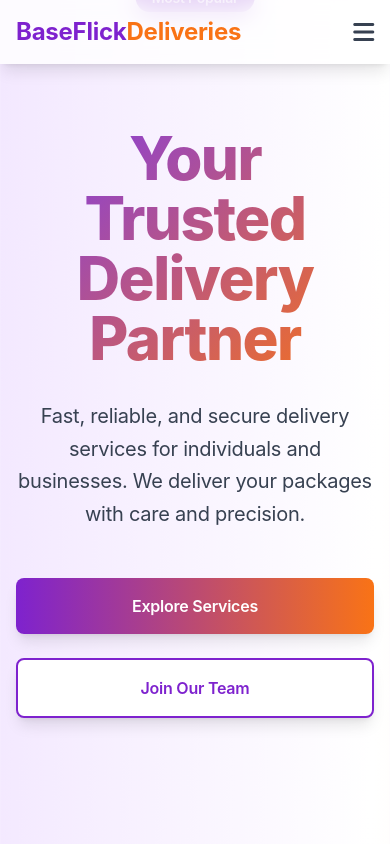
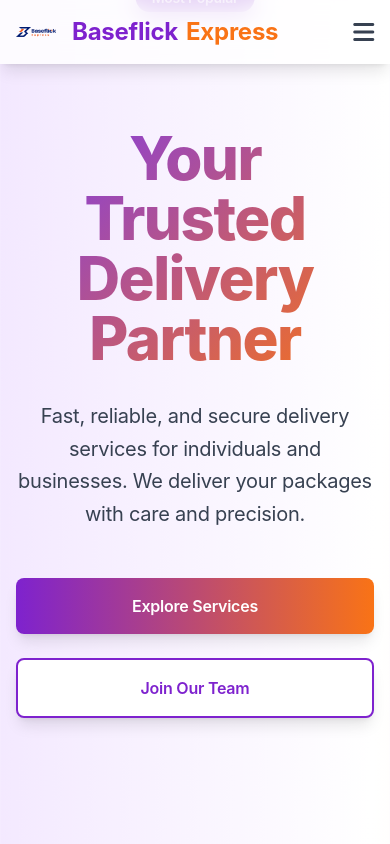
Before and after one commit to ObuliAbraham/baseflick-delivery, a website: page index.html in a window 390 px wide. Shown: the top 844 px of the page. Drawn offline with nearby package versions, Linux system fonts and the light colour scheme; a web font is replaced by a local one.

Commit message:
Add logo and update branding in index.html
Introduced a new logo image and updated the branding from 'BaseFlick Deliveries' to 'Baseflick Express' in the navigation and mobile menu. The logo is now displayed alongside the brand name in both desktop and mobile views.

```diff
--- a/index.html
+++ b/index.html
@@ -182,9 +182,10 @@
     <div class="max-w-7xl mx-auto px-4 sm:px-6 lg:px-8">
       <div class="flex justify-between h-16">
         <div class="flex items-center">
-          <a href="#" class="flex-shrink-0 flex items-center">
-            <span class="text-2xl font-bold text-purple-700">BaseFlick</span>
-            <span class="text-2xl font-bold text-orange-500">Deliveries</span>
+          <a href="#" class="flex-shrink-0 flex items-center gap-2">
+            <img src="images/logo.png" alt="Baseflick Express Logo" class="h-10 w-10 object-contain mr-2" />
+            <span class="text-2xl font-bold text-purple-700">Baseflick</span>
+            <span class="text-2xl font-bold text-orange-500">Express</span>
           </a>
         </div>
         <div class="hidden md:flex items-center space-x-8">
@@ -207,9 +208,10 @@
   <div id="mobile-menu" class="mobile-menu">
     <div class="mobile-menu-header">
       <div class="flex justify-between items-center">
-        <div class="text-2xl font-bold">
-          <span class="text-purple-700">BaseFlick</span>
-          <span class="text-orange-500">Deliveries</span>
+        <div class="flex items-center gap-2 text-2xl font-bold">
+          <img src="images/logo.png" alt="Baseflick Express Logo" class="h-8 w-8 object-contain mr-2" />
+          <span class="text-purple-700">Baseflick</span>
+          <span class="text-orange-500">Express</span>
         </div>
         <button id="close-menu" class="p-2 rounded-full hover:bg-gray-100 transition-colors duration-300">
           <i class="fas fa-times text-2xl text-gray-700"></i>
```
Also changed, not shown: images/logo.png (added).
